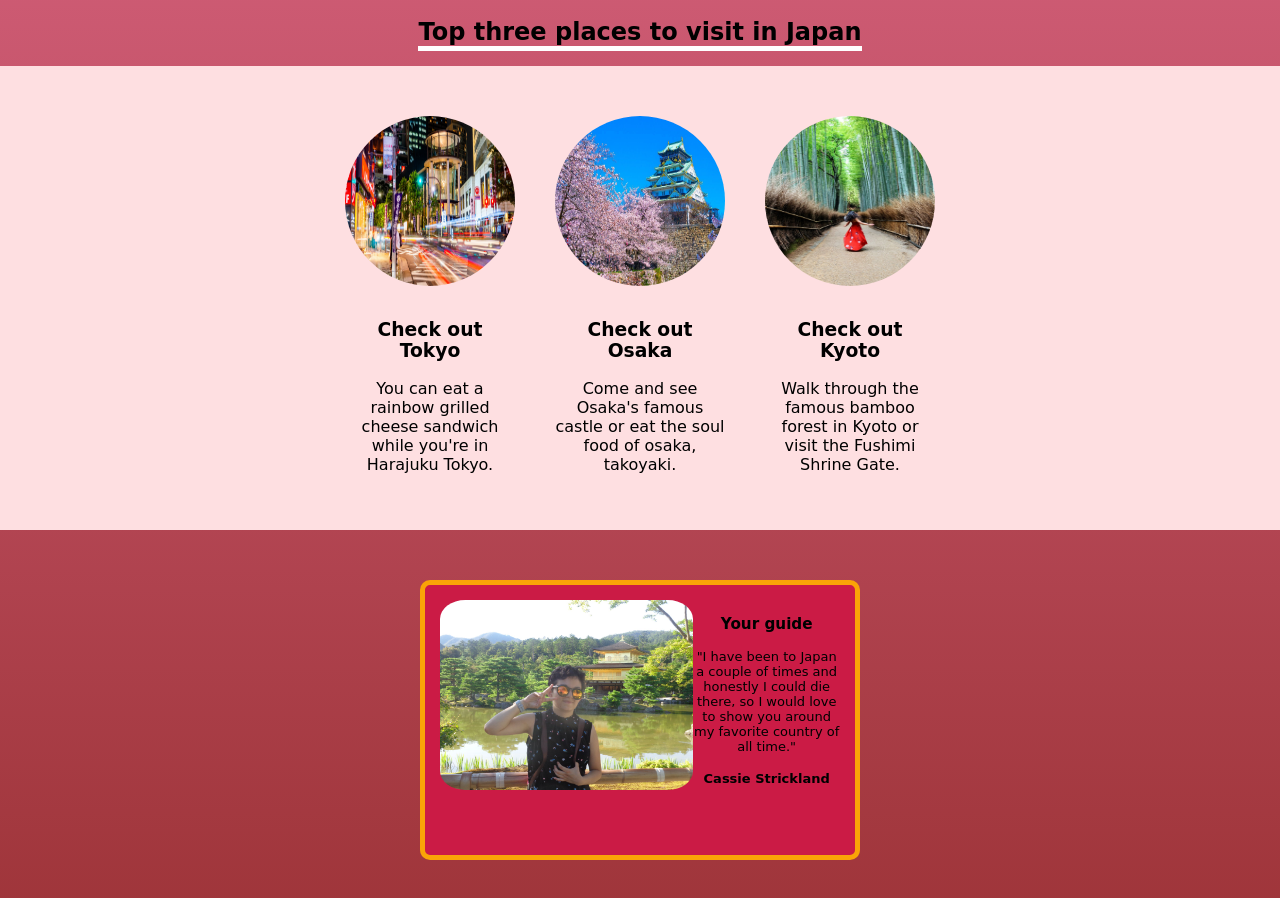
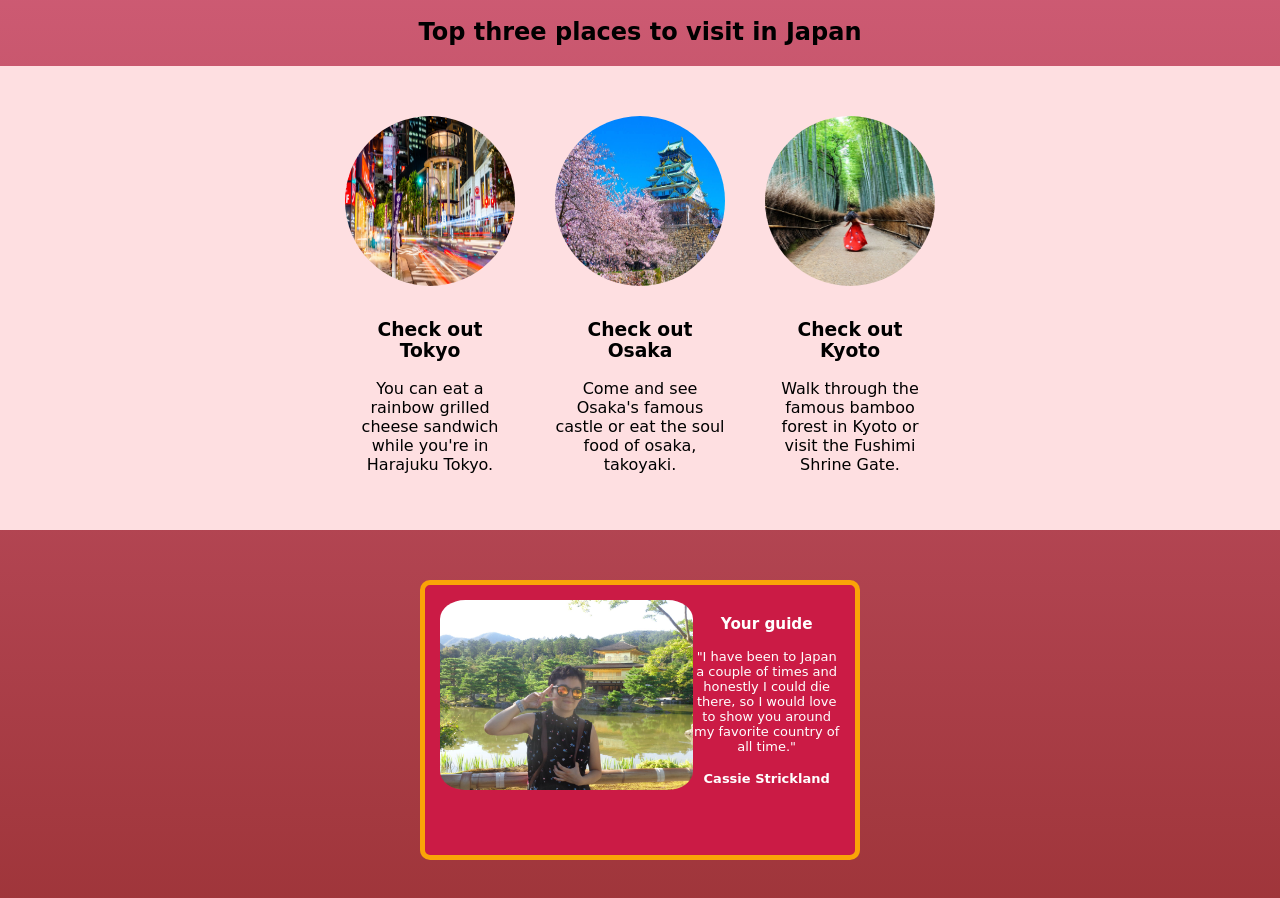
Before and after one commit to kitkassabar/Homesite, a website built with Vite: page index.html in a window 1280 px wide. Shown: the part 416-1314 px from the top of the page. Built offline with nearby package versions, Linux system fonts and the light colour scheme; a web font is replaced by a local one.

Commit message:
Update styles.css

```diff
--- a/styles.css
+++ b/styles.css
@@ -28,9 +28,6 @@ body {
 
 }
 
-.underline{
-    border-bottom: 5px solid white;
-}
 
 .title {
     background: url(https://www.papayaglobal.com/wp-content/uploads/2016/05/japan-bg.jpg);
@@ -44,7 +41,6 @@ body {
     margin: 0 20px;
 }
 
-
 .experiences-border {
     display: flex;
     justify-content:center;
@@ -57,8 +53,6 @@ body {
 }
 
 
-
-
 .tokyo,.osaka, .kyoto {
     text-align: center;
     width: 170px;
@@ -68,12 +62,9 @@ body {
 
 }
 
-
-
-
-
 .card {
     font-size: small;
+    color:white;
     margin: 50px auto;
     width: 400px;
     height: 250px;
@@ -84,9 +75,6 @@ body {
     border-radius: 10px;
     border: 5px solid #faa307;
 }
-
-
-
 
 #details {
     width: 400px;
```
